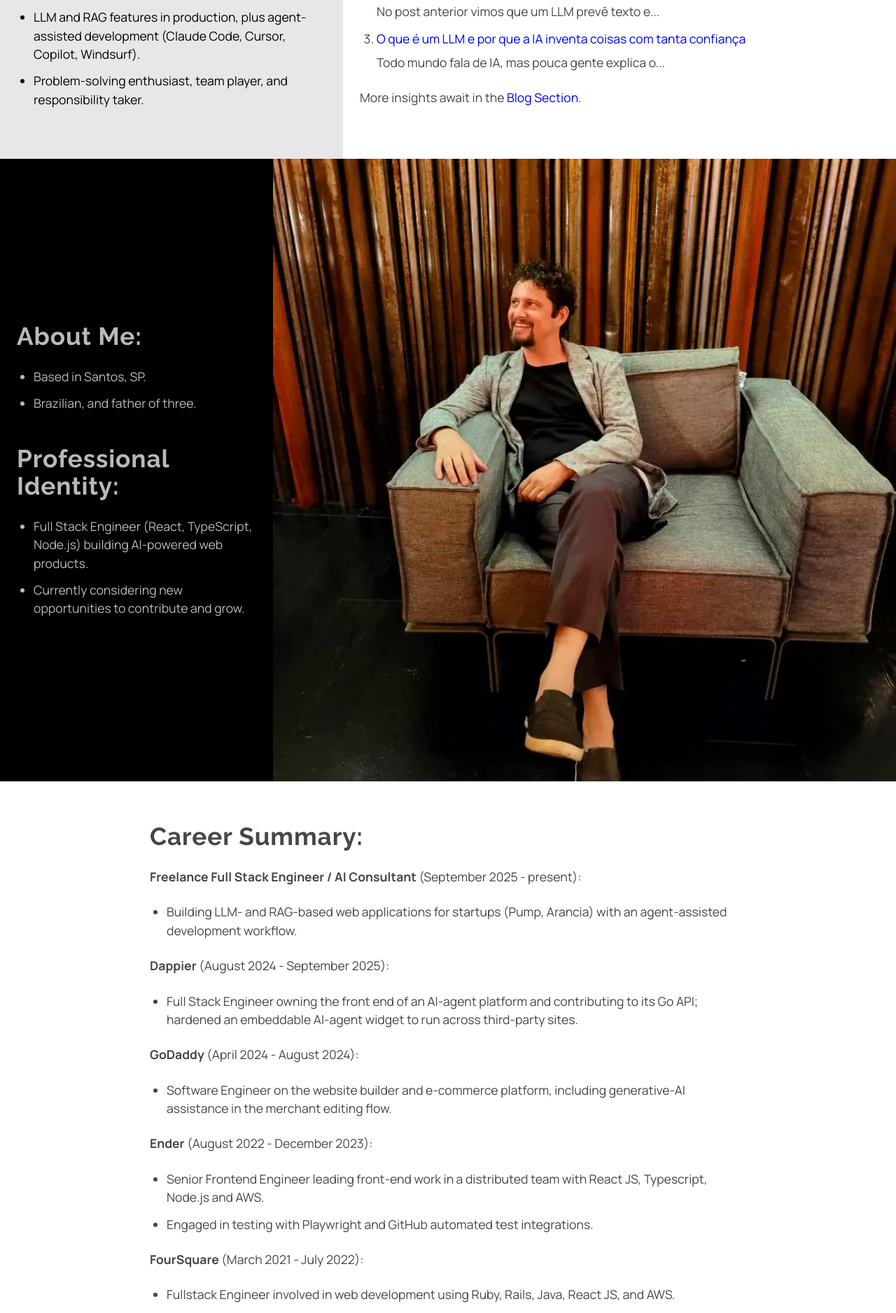
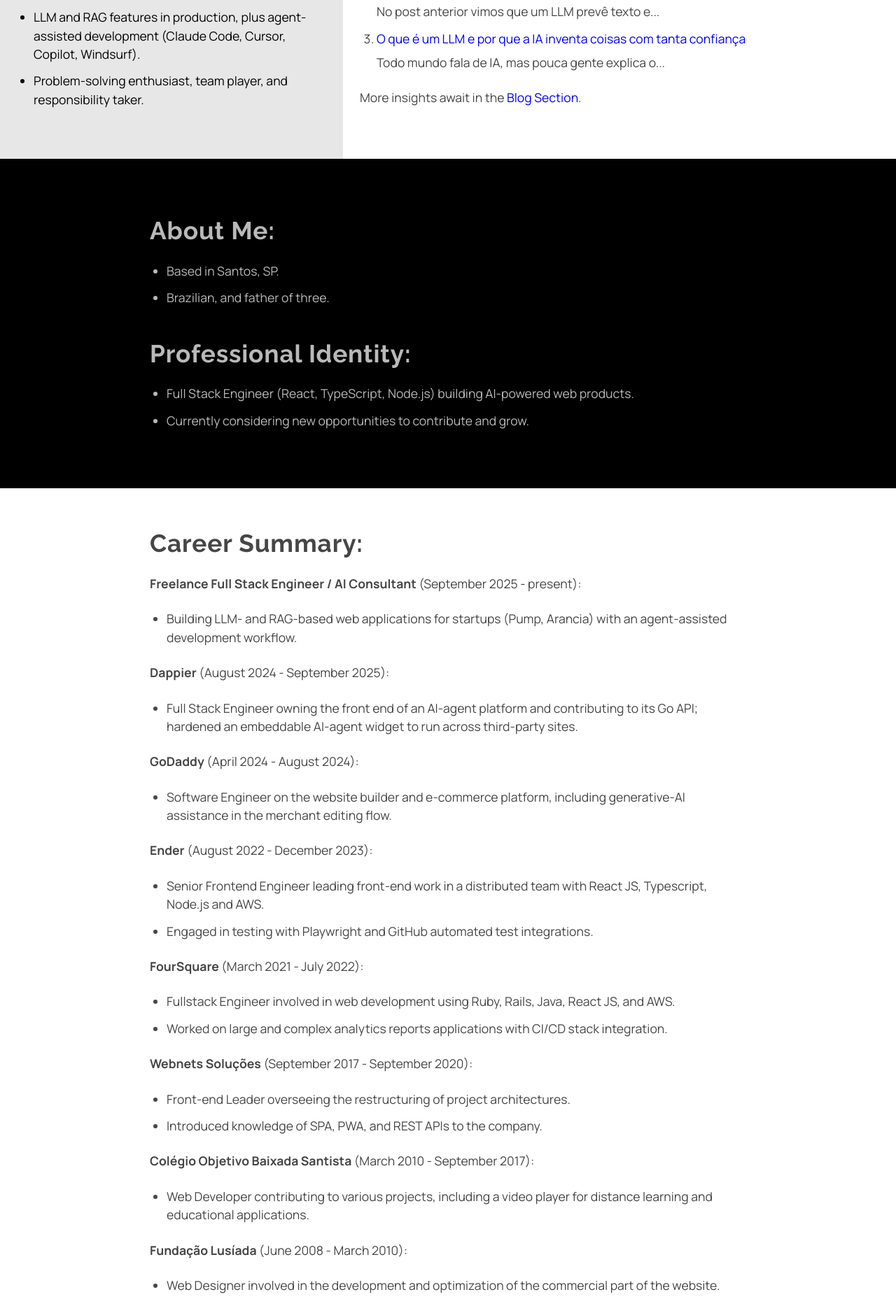
Before and after one commit to johnylab/johnylab.github.io, a Jekyll site: the page built from index.html, in a window 1280 px wide. Shown: the part 907-2784 px from the top of the page at 70% size. Built offline with Jekyll 4.4.1, drawn with Linux system fonts in a browser that asks for light colours.

Commit message:
Remove as fotos johnylab-at-google.webp e joao-ferreira.webp (home e rodapé); fotos novas virão com o rebranding
Co-Authored-By: Claude Sonnet 5.5 <noreply@anthropic.com>
Claude-Session: https://claude.ai/code/session_01For3fmdW1NjrcKoydmtngu

```diff
--- a/_data/i18n.yml
+++ b/_data/i18n.yml
@@ -25,7 +25,6 @@ en:
   identity:
     - "Full Stack Engineer (React, TypeScript, Node.js) building AI-powered web products."
     - "Currently considering new opportunities to contribute and grow."
-  photo_alt: "João at Google Space at São Paulo, Brazil"
   career_title: "Career Summary:"
   career_more: 'More details can be found on my <a href="https://www.linkedin.com/in/johnylab/" target="_blank" rel="noopener noreferrer">LinkedIn</a>.'
   career:
@@ -96,7 +95,6 @@ pt-BR:
   identity:
     - "Engenheiro Full Stack (React, TypeScript, Node.js) criando produtos web com IA."
     - "Aberto a novas oportunidades para contribuir e crescer."
-  photo_alt: "João no Google Space, em São Paulo"
   career_title: "Resumo de carreira:"
   career_more: 'Mais detalhes no meu <a href="https://www.linkedin.com/in/johnylab/" target="_blank" rel="noopener noreferrer">LinkedIn</a>.'
   career:
--- a/_includes/footer.html
+++ b/_includes/footer.html
@@ -9,17 +9,6 @@
       role="banner"
       aria-labelledby="vcard-label"
     >
-      <div class="photo">
-        <img
-          src="{{ site.baseurl }}/img/joao-ferreira.webp"
-          width="150"
-          height="150"
-          loading="lazy"
-          decoding="async"
-          alt="{{ card.fn }}"
-        />
-      </div>
-
       <figcaption class="flex">
         <p class="fn site-footer__heading" id="vcard-label">{{ card.fn }}</p>
         <div class="nickname">{{ card.nickname }}</div>
--- a/_includes/home.html
+++ b/_includes/home.html
@@ -145,14 +145,6 @@
       </ul>
     </article>
   </div>
-
-  <div style="flex: 1 1 800px">
-    <img
-      src="{{ site.baseurl }}/img/johnylab-at-google.webp"
-      alt="{{ t.photo_alt }}"
-      width="100%"
-    />
-  </div>
 </section>
 
 <section class="page-content section-career">
```
Also changed, not shown: img/joao-ferreira.webp (deleted), img/johnylab-at-google.webp (deleted).
